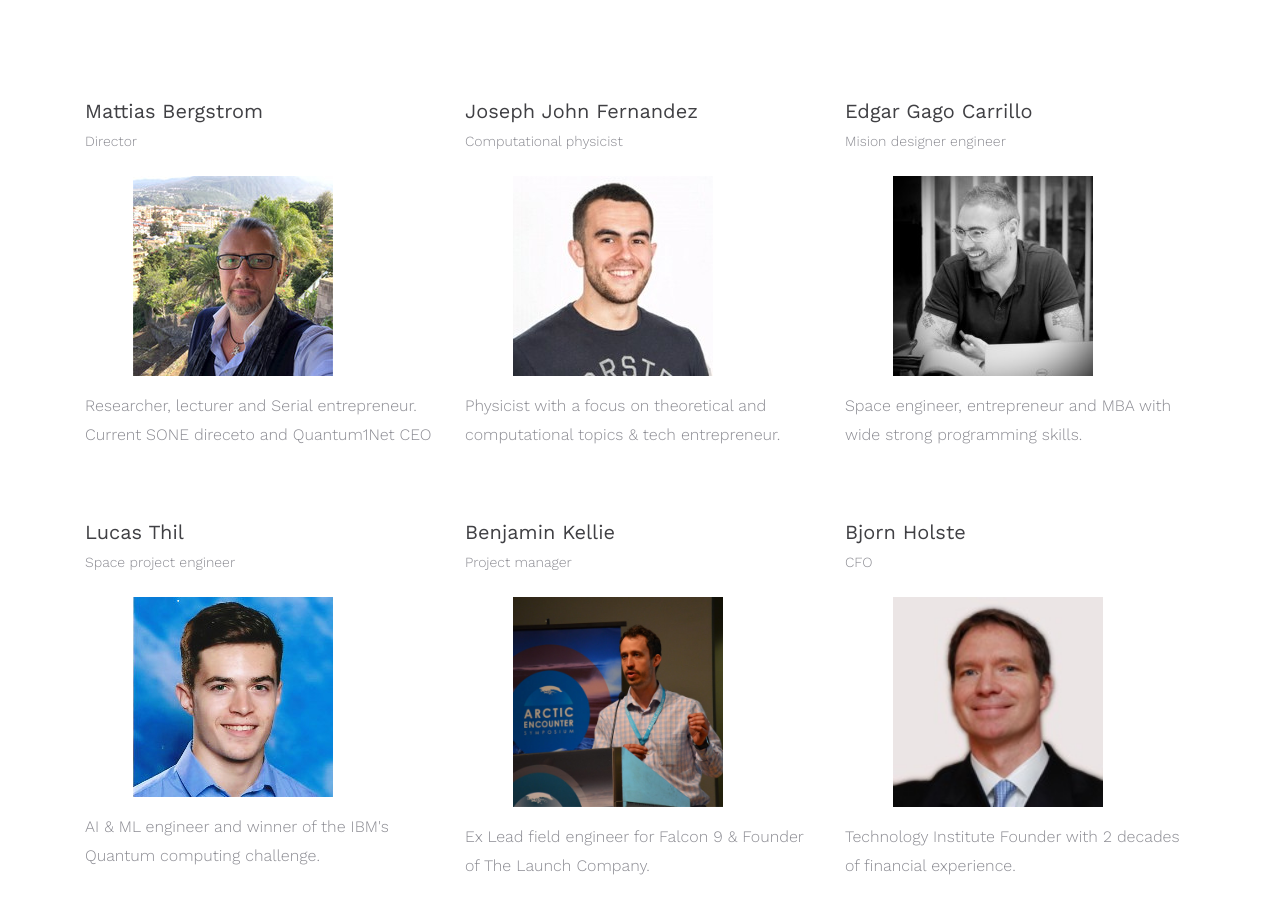
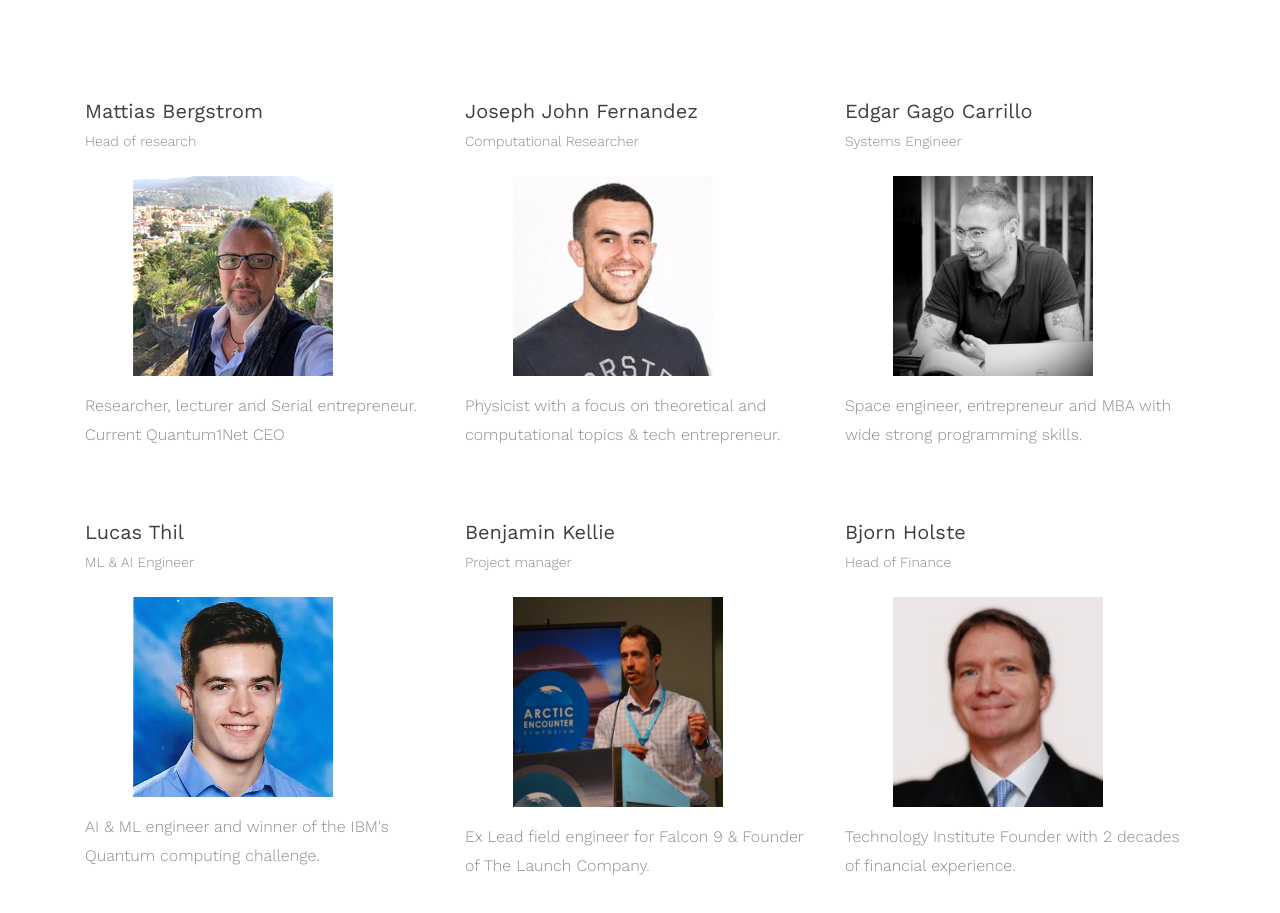
Before and after one commit to gagocarrilloedgar/sone, a plain HTML site: page about.html in a window 1280 px wide. Shown: the part 1600-2513 px from the top of the page. Drawn offline with nearby package versions, Linux system fonts and the light colour scheme; some packages are replaced by stand-ins of ours; no server answers; files whose address does not match are found by name.

Commit message:
team member titles

```diff
--- a/about.html
+++ b/about.html
@@ -108,11 +108,11 @@
             <div class="block-10">
               <div class="person-info mb-2">
                 <span class="name">Mattias Bergstrom</span>
-                <span class="position">Director</span>
+                <span class="position">Head of research</span>
               </div>
               <img src="Assets/0.jpeg" alt="" class="img-fluid mb-3" />
               <p>
-                Researcher, lecturer and Serial entrepreneur. Current SONE direceto and Quantum1Net CEO
+                Researcher, lecturer and Serial entrepreneur. Current Quantum1Net CEO
               </p>
             </div>
           </div>
@@ -120,7 +120,7 @@
             <div class="block-10">
               <div class="person-info mb-2">
                 <span class="name">Joseph John Fernandez</span>
-                <span class="position">Computational physicist</span>
+                <span class="position">Computational Researcher</span>
               </div>
               <img src="Assets/1.jpeg" class="img-fluid mb-3" />
               <p>
@@ -133,7 +133,7 @@
             <div class="block-10">
               <div class="person-info mb-2">
                 <span class="name">Edgar Gago Carrillo</span>
-                <span class="position">Mision designer engineer</span>
+                <span class="position">Systems Engineer</span>
               </div>
               <img src="Assets/2.jpeg" alt="" class="img-fluid mb-3" >
               <p>
@@ -145,7 +145,7 @@
             <div class="block-10">
               <div class="person-info mb-2">
                 <span class="name">Lucas Thil</span>
-                <span class="position">Space project engineer</span>
+                <span class="position">ML & AI Engineer</span>
               </div>
               <img src="Assets/4.jpeg" alt="" class="img-fluid mb-3" / />
               <p>
@@ -169,7 +169,7 @@
             <div class="block-10">
               <div class="person-info mb-2">
                 <span class="name">Bjorn Holste</span>
-                <span class="position">CFO</span>
+                <span class="position">Head of Finance</span>
               </div>
               <img src="Assets/5.jpeg" alt="" class="img-fluid mb-3" width="60%" />
               <p>
```
